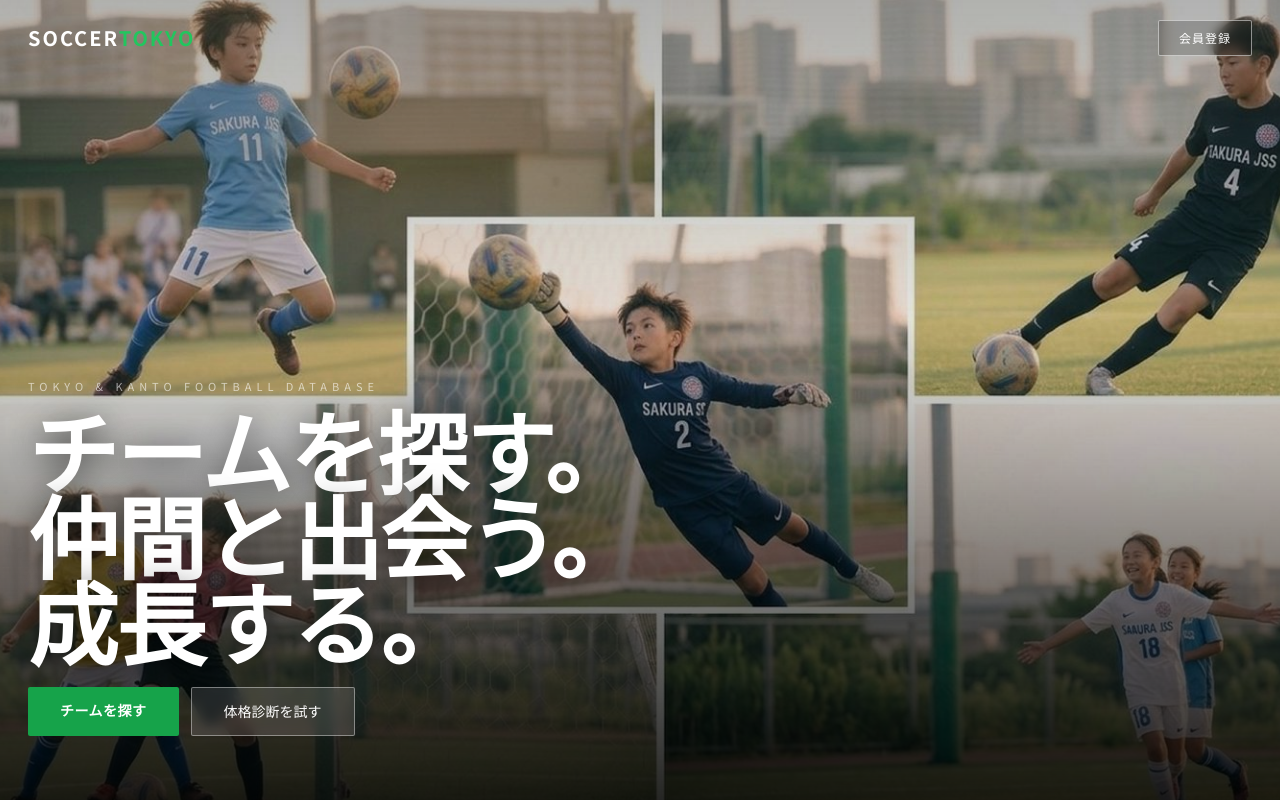
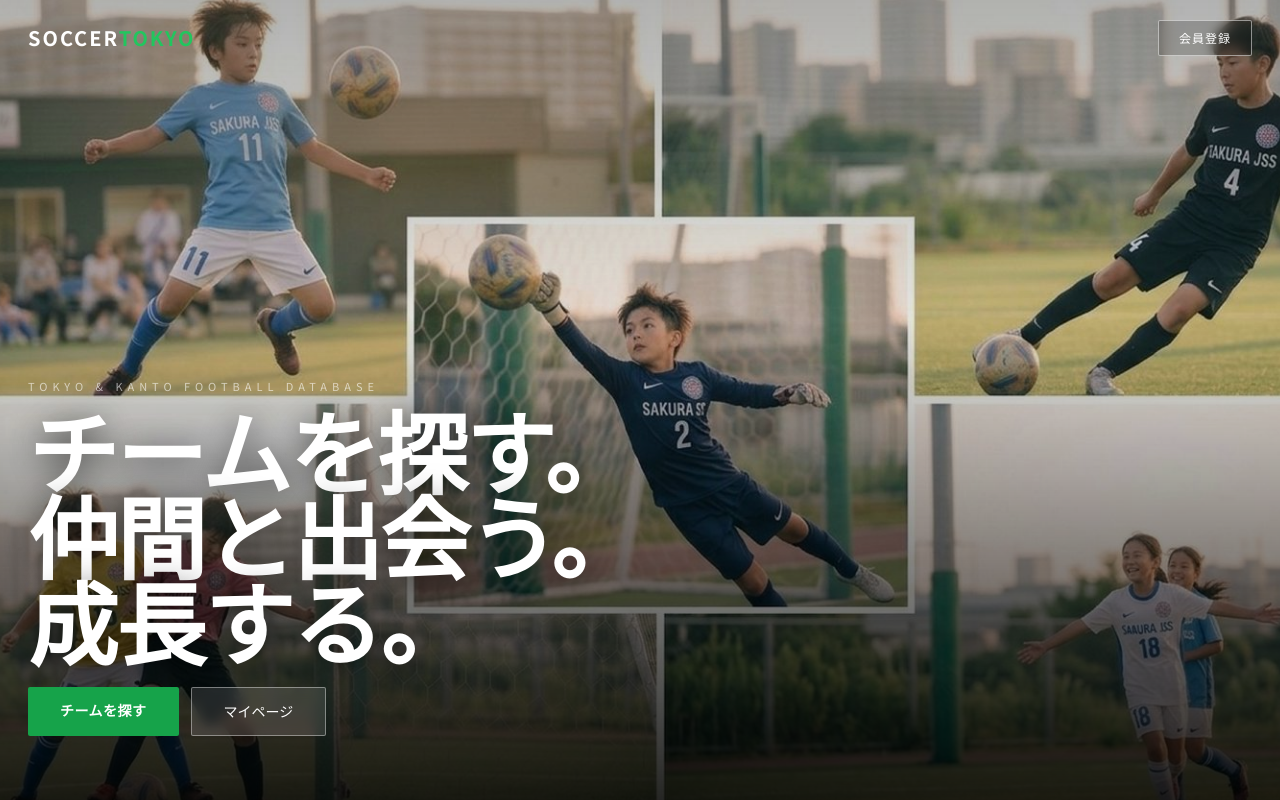
Before and after one commit to okuwabara07-gif/soccer-tokyo-jp, a Next.js app: page / in a window 1280 px wide. Shown: the top 800 px of the page. Built offline with nearby package versions, Linux system fonts and the light colour scheme; no server answers.

Commit message:
fix: mypage button

```diff
--- a/src/app/page.tsx
+++ b/src/app/page.tsx
@@ -66,7 +66,7 @@ export default function HomePage() {
           </h1>
           <div style={{ display:'flex', gap:12, flexWrap:'wrap' }}>
             <Link href="/teams" style={{ background:'#16a34a', color:'#fff', padding:'13px 32px', borderRadius:2, fontSize:14, fontWeight:700, textDecoration:'none', letterSpacing:0.5 }}>チームを探す</Link>
-            <Link href="/body-check" style={{ background:'rgba(255,255,255,0.12)', color:'#fff', border:'1px solid rgba(255,255,255,0.4)', padding:'13px 32px', borderRadius:2, fontSize:14, textDecoration:'none', backdropFilter:'blur(6px)' }}>体格診断を試す</Link>
+            <Link href="/mypage" style={{ background:'rgba(255,255,255,0.12)', color:'#fff', border:'1px solid rgba(255,255,255,0.4)', padding:'13px 32px', borderRadius:2, fontSize:14, textDecoration:'none', backdropFilter:'blur(6px)' }}>マイページ</Link>
           </div>
         </div>
       </section>
```
